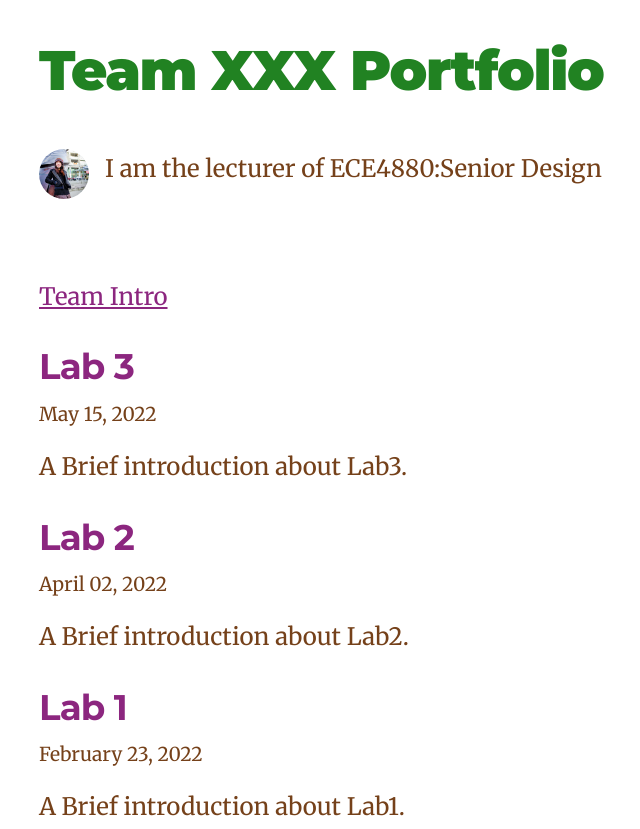
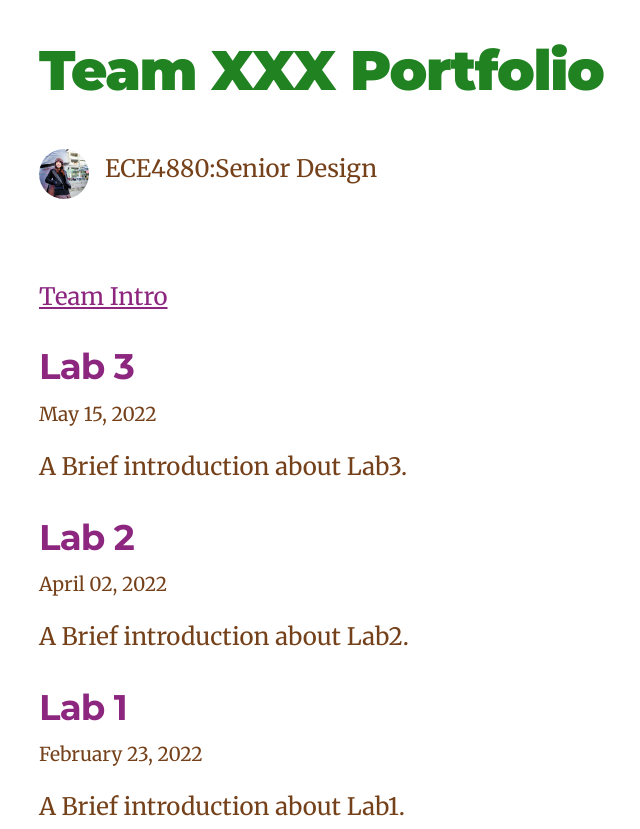
Before and after one commit to yjchu1117/gatsby-blog-comment, a Gatsby site: page / in a window 1280 px wide. Shown: the top 829 px of the page, without its empty margins (285-925 px from the left). Built offline with nearby package versions, Linux system fonts and the light colour scheme; Gatsby itself is replaced by a stand-in of ours.

Commit message:
Update bio.js

```diff
--- a/src/components/bio.js
+++ b/src/components/bio.js
@@ -44,7 +44,7 @@ const Bio = () => {
       />
       {author?.name && (
         <p>
-          I am the lecturer of ECE4880:Senior Design
+          ECE4880:Senior Design
         </p>
       )}
     </div>
```
